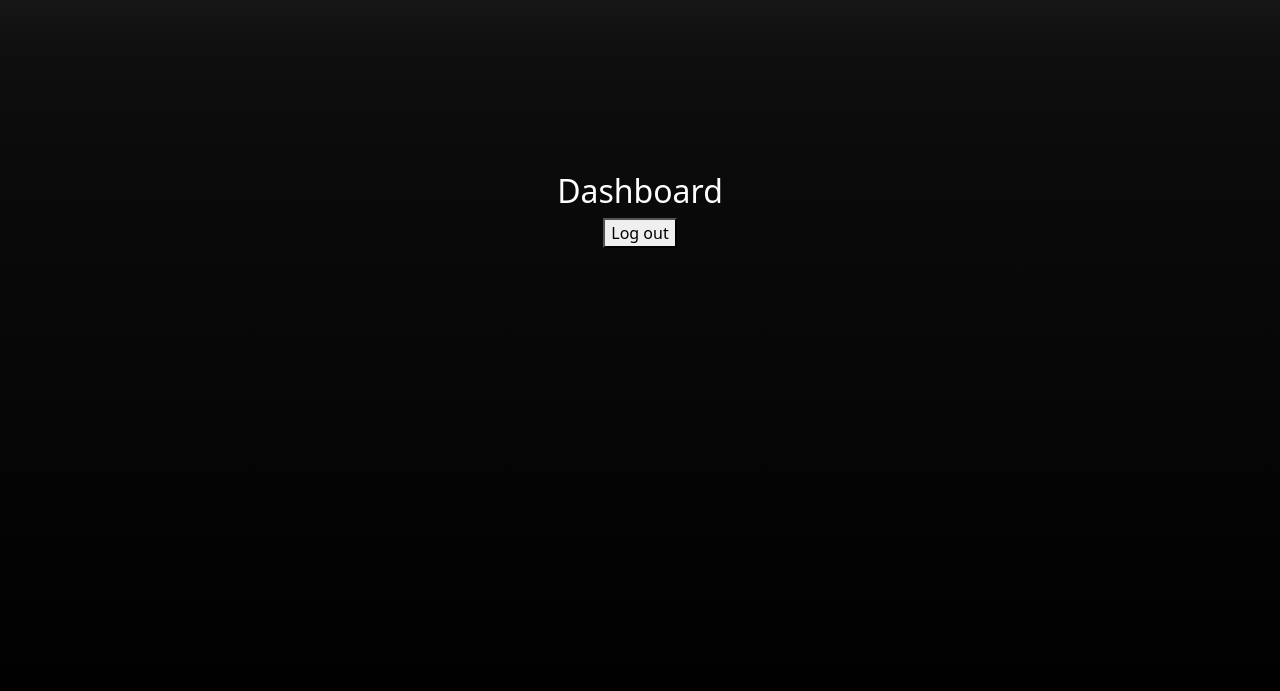
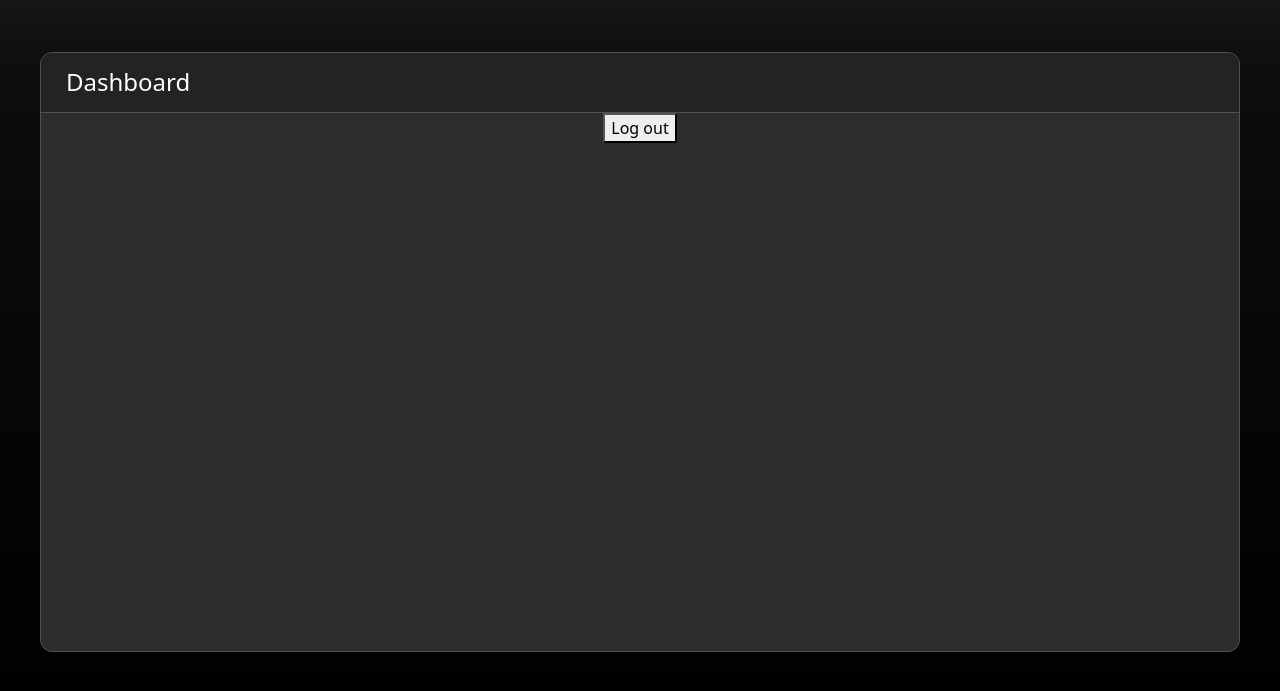
Before and after one commit to 221rdb256IngusAlfsAboltins/ThoughtOrginizer, a Django app: page /dashboard in a window 1280 px wide. Shown: the part 68-759 px from the top of the page. Run offline with Django 4.2, Linux system fonts and the light colour scheme; the visitor is signed in with stand-in values (Sample User, id 1).

Commit message:
adding basic design to dashboard

```diff
--- a/journal/templates/journal/dashboard.html
+++ b/journal/templates/journal/dashboard.html
@@ -4,7 +4,7 @@
 
 {% block extra_css %}
  <link rel="stylesheet" href="{% static 'css/base.css' %}">
- <link rel="stylesheet" href="{% static 'css/home.css' %}">
+
 {% endblock %}
 
 {% block content %}
@@ -12,16 +12,20 @@
 
 <div id="main-content">
 
+    <div class="main-box">
+        <div class="main-box-bar">
+            <h4>
+                Dashboard
+            </h4>
 
-    <h2>
-        Dashboard
-    </h2>
+        </div>
 
-   <form method="POST" action="{% url 'logout_user' %}">
-    {% csrf_token %}
-    <button type="submit">Log out</button>
-    </form>
 
+        <form method="POST" action="{% url 'logout_user' %}">
+            {% csrf_token %}
+            <button type="submit">Log out</button>
+            </form>
+    </div>
 
 </div>
 
--- a/journal/templates/journal/index.html
+++ b/journal/templates/journal/index.html
@@ -27,9 +27,6 @@
     </a>
 
 
-
-
-
 </div>
 
 
--- a/static/css/base.css
+++ b/static/css/base.css
@@ -2,7 +2,45 @@ html, body {
     height: 100%;
     margin: 0;
 }
+#main-content
+    {
+        text-align: center;
+        position: absolute;
+        top: 10%;
+        width:100%;
+        align-items: center;
+        z-index: 1;
+        color: white;
+    }
+.main-box {
+    width: calc(100% - 80px);
+    max-width: 1500px;
 
+    margin: 40px auto;
+
+    height: min(600px, calc(100vh - 120px));
+
+    background-color: rgb(45, 45, 45);
+    border: 1px solid rgb(80, 80, 80);
+    border-radius: 12px;
+
+    overflow: hidden;
+    color: white;
+}
+
+.main-box-bar {
+    height: 60px;
+    display: flex;
+    align-items: center;
+    padding-left: 25px;
+
+    background-color: rgb(35, 35, 35);
+    border-bottom: 1px solid rgb(80, 80, 80);
+}
+
+.main-box-bar h4 {
+    margin: 0;
+}
 body {
     min-height: 100vh;
     background: linear-gradient(
```
